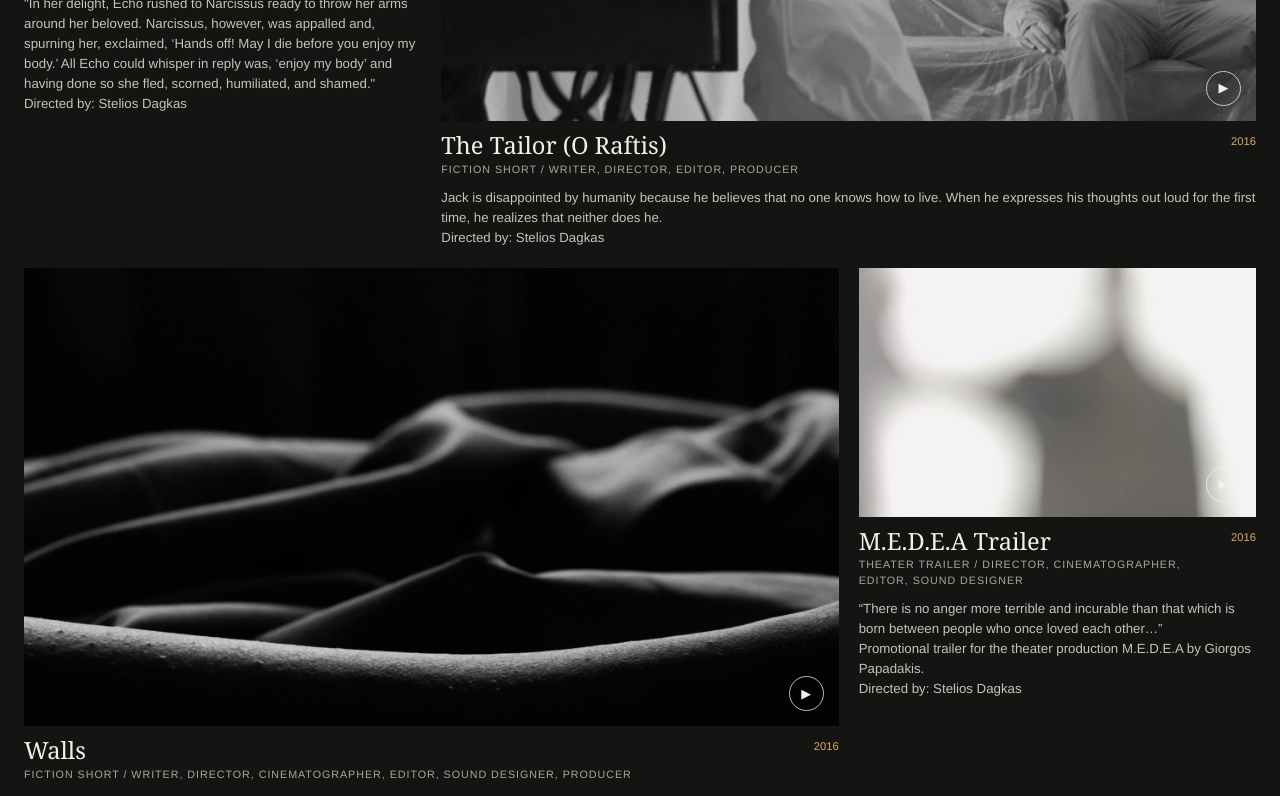
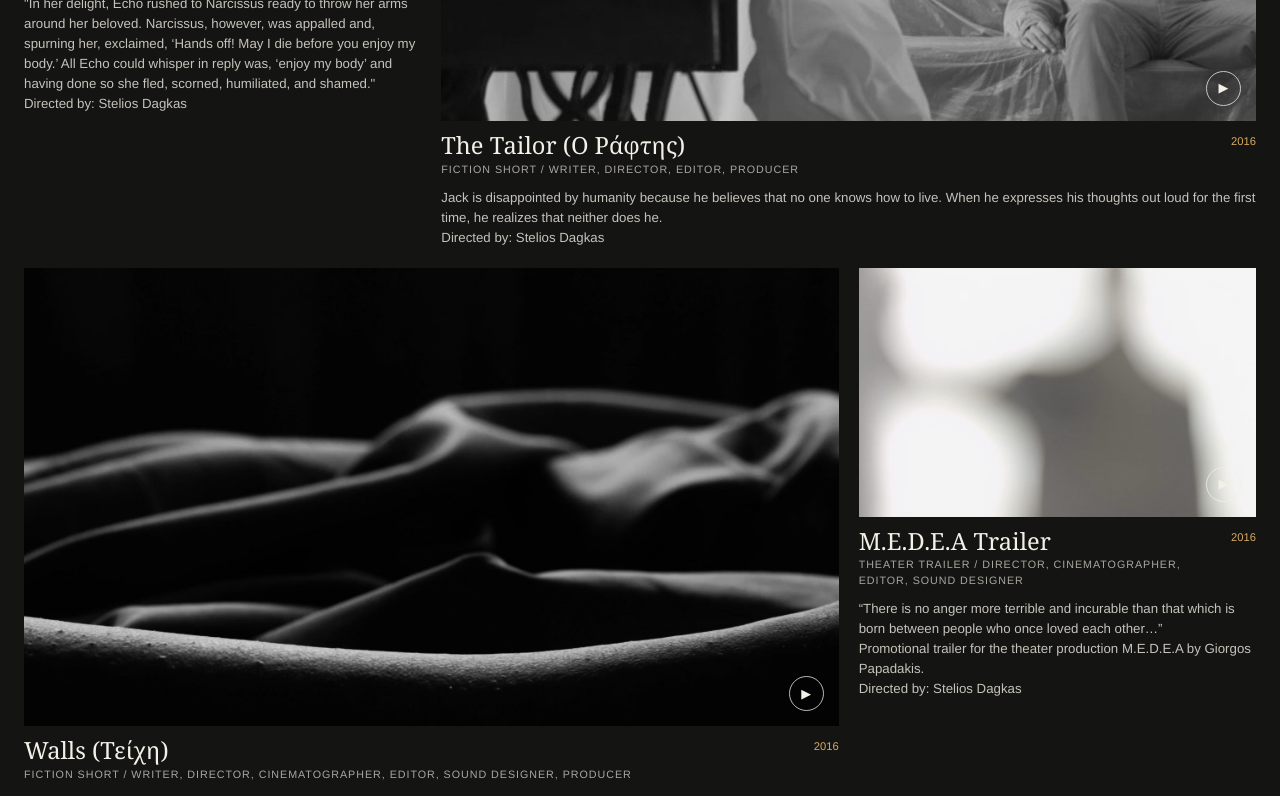
Before and after one commit to sdagkas/sdagkas.github.io, a plain HTML site: page index.html in a window 1280 px wide. Shown: the part 4080-4876 px from the top of the page. Drawn offline with Linux system fonts and the light colour scheme.

Commit message:
Update titles of short films to include Greek characters

```diff
--- a/index.html
+++ b/index.html
@@ -335,11 +335,11 @@
         description: '"In her delight, Echo rushed to Narcissus ready to throw her arms around her beloved. Narcissus, however, was appalled and, spurning her, exclaimed, ‘Hands off! May I die before you enjoy my body.’ All Echo could whisper in reply was, ‘enjoy my body’ and having done so she fled, scorned, humiliated, and shamed."<br/>Directed by: Stelios Dagkas',
         type: 'video', image: '/echo.jpg', videoUrl: 'https://vimeo.com/534191502', alt: 'ECHO short film'
       },
-      { category: 'shorts', format: 'Fiction Short', title: 'The Tailor (O Raftis)', director: 'Stelios Dagkas', role: 'Writer, Director, Editor, Producer', year: '2016',
+      { category: 'shorts', format: 'Fiction Short', title: 'The Tailor (Ο Ράφτης)', director: 'Stelios Dagkas', role: 'Writer, Director, Editor, Producer', year: '2016',
         description: 'Jack is disappointed by humanity because he believes that no one knows how to live. When he expresses his thoughts out loud for the first time, he realizes that neither does he.<br/>Directed by: Stelios Dagkas',
         type: 'video', image: '/the-tailor.jpg', videoUrl: 'https://vimeo.com/312932201', alt: 'The Tailor short film'
       },
-      { category: 'shorts', format: 'Fiction Short', title: 'Walls', director: 'Stelios Dagkas', role: 'Writer, Director, Cinematographer, Editor, Sound designer, Producer', year: '2016',
+      { category: 'shorts', format: 'Fiction Short', title: 'Walls (Τείχη)', director: 'Stelios Dagkas', role: 'Writer, Director, Cinematographer, Editor, Sound designer, Producer', year: '2016',
         description: 'Χωρίς περίσκεψιν, χωρίς λύπην, χωρίς αιδώ<br/>μεγάλα κι υψηλά τριγύρω μου έκτισαν τείχη.<br/>Και κάθομαι και απελπίζομαι τώρα εδώ.<br/>Άλλο δεν σκέπτομαι: τον νουν μου τρώγει αυτή η τύχη·<br/>διότι πράγματα πολλά έξω να κάμω είχον.<br/>Α όταν έκτιζαν τα τείχη πώς να μην προσέξω.<br/>Αλλά δεν άκουσα ποτέ κρότον κτιστών ή ήχον.<br/>Ανεπαισθήτως μ’ έκλεισαν από τον κόσμον έξω.<br/>Directed by: Stelios Dagkas',
         type: 'video', image: '/walls.jpg', videoUrl: 'https://vimeo.com/171144448', alt: 'Walls short film'
       },
```
